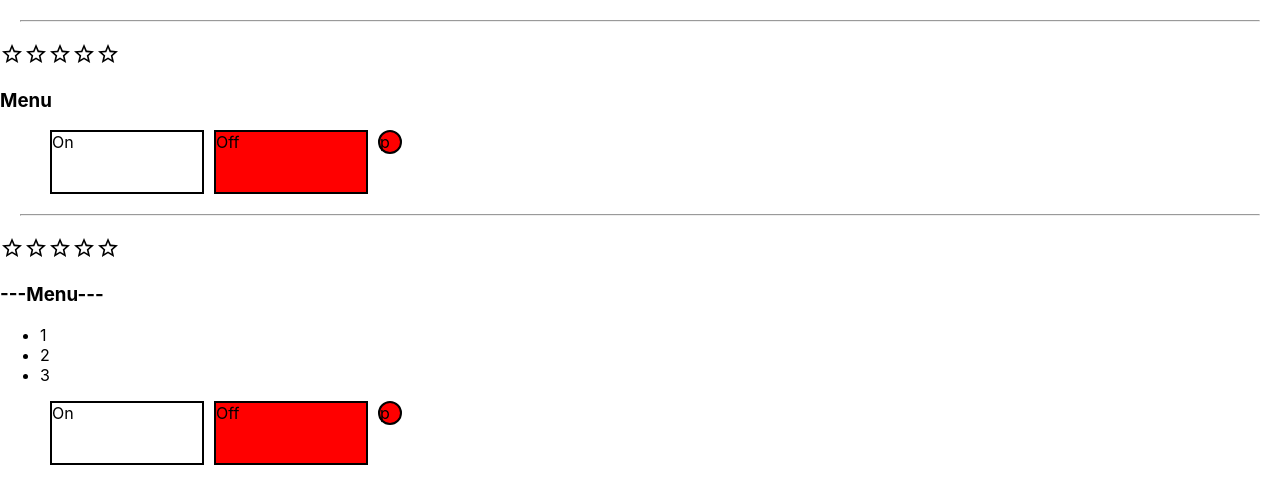
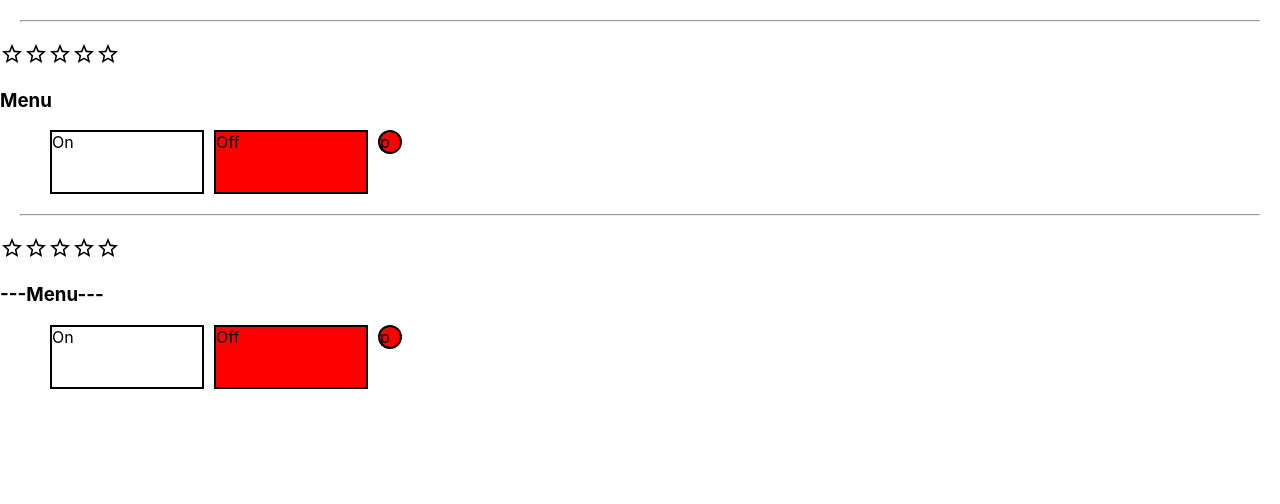
Before and after one commit to Dro5zd/react-kabzda-kak-prosto, a React (Create React App) app: page / in a window 1280 px wide. Shown: the top 504 px of the page. Built offline with nearby package versions, Linux system fonts and the light colour scheme.

Commit message:
lesson 16 finish

```diff
--- a/src/components/Accordion/UncontrolledAccordion.tsx
+++ b/src/components/Accordion/UncontrolledAccordion.tsx
@@ -1,5 +1,5 @@
 import React, {useReducer} from 'react';
-import {reducer} from './reducer';
+import {reducer, TOGGLE_COLLAPSED} from './reducer';
 
 type AccordionPropsType = {
     titleValue: string
@@ -7,11 +7,11 @@ type AccordionPropsType = {
 
  export function UncontrolledAccordion(props: AccordionPropsType) {
 
-    let [collapsed, dispatch] = useReducer(reducer, false)
+    let [collapsed, dispatch] = useReducer(reducer, {collapsed: false})
 
     return <div>
         <AccordionTitle title={props.titleValue} onClick={() => {
-            dispatch({type: 'TOGGLE-COLLAPSED'})
+            dispatch({type: TOGGLE_COLLAPSED})
         }}/>
             {!collapsed && <AccordionBody/>}
     </div>
--- a/src/components/Accordion/reducer.tsx
+++ b/src/components/Accordion/reducer.tsx
@@ -8,7 +8,7 @@ export type StateType = {
     collapsed: boolean
 }
 
-export const reducer = (state: StateType, action: ActionType) => {
+export const reducer = (state: StateType, action: ActionType):StateType => {
     switch (action.type) {
         case TOGGLE_COLLAPSED:
             return {...state, collapsed: !state.collapsed}
```
